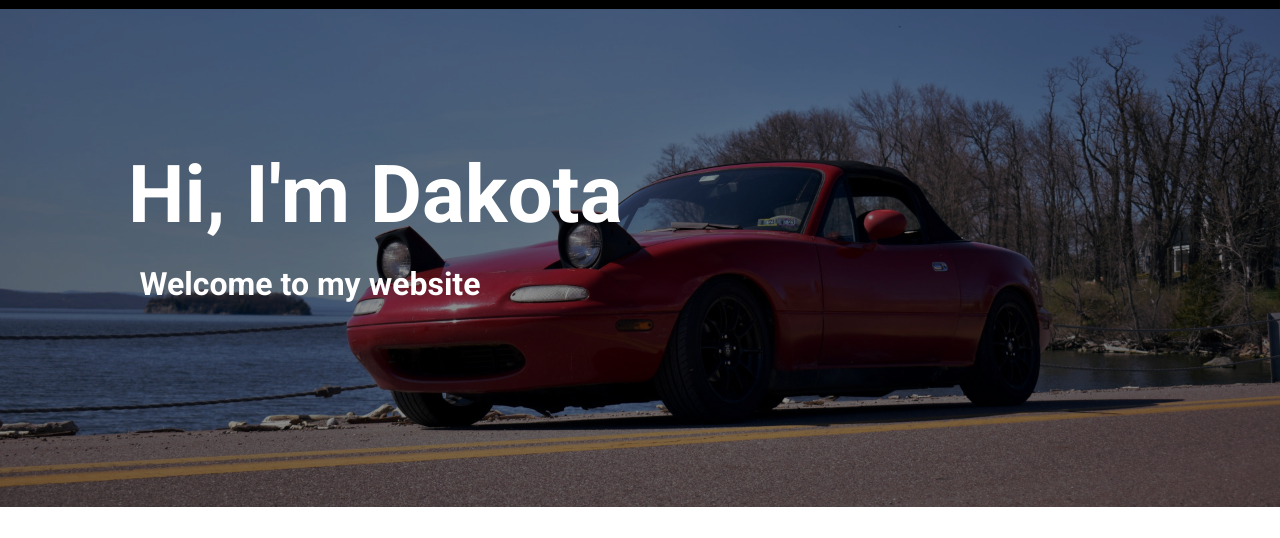
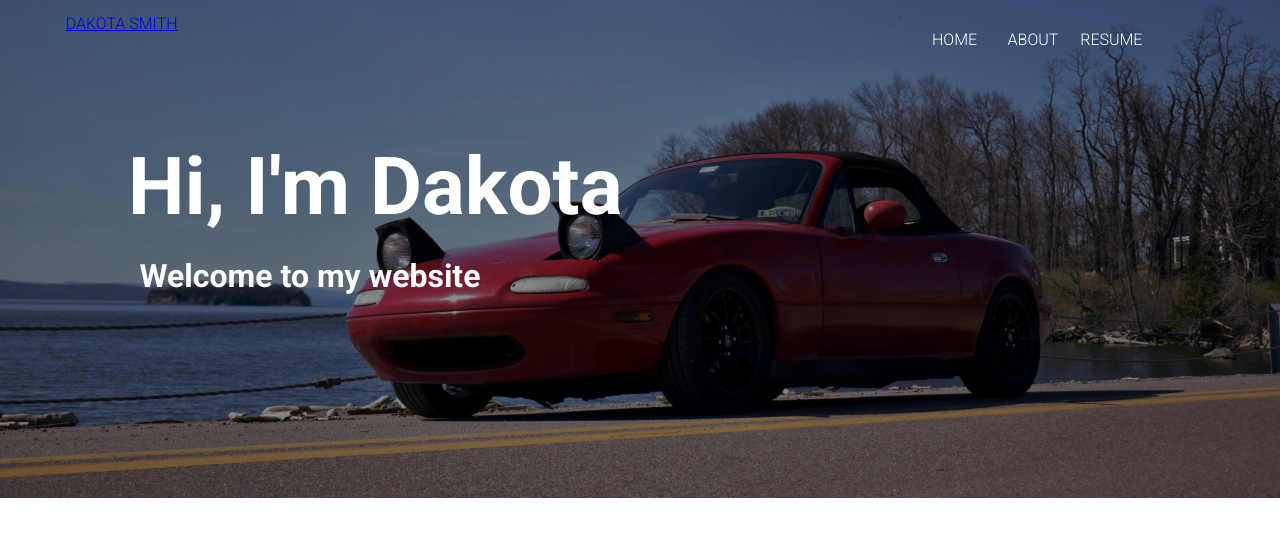
Before and after one commit to dakotasmith13/dakotasmith13.github.io, a PHP site: page / in a window 1280 px wide. Shown: the top 538 px of the page. Run offline with PHP 8.4, Linux system fonts and the light colour scheme.

Commit message:
make header fixed

```diff
--- a/css/custom.css
+++ b/css/custom.css
@@ -56,8 +56,8 @@ header {
     max-width: 90%;
     padding: 1% 5%;
     display: inline-block;
-    margin-bottom: -70px;
-    background-color: black;
+    margin-bottom: -150px;
+    position: fixed;
 }
 
 /* nav styling*/
```
